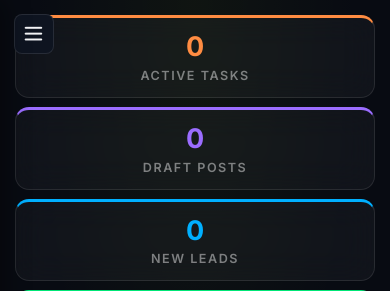
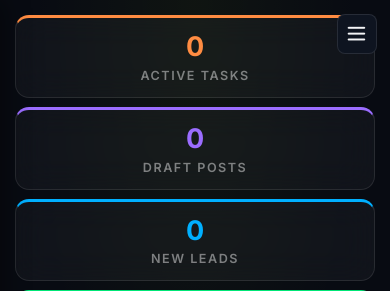
Before and after one commit to raihanislam99/Xoos-Digital, a PHP site: page /admin/index.php in a window 390 px wide. Shown: the top 291 px of the page. Run offline with PHP 8.4, Linux system fonts and the light colour scheme; the visitor is signed in with stand-in values (Sample User, id 1); data that the repository does not hold is empty; some libraries are stand-ins or nearby versions.

Commit message:
move mobile menu btn from left to right

```diff
--- a/admin/inc/header.php
+++ b/admin/inc/header.php
@@ -553,7 +553,7 @@ try { $newLeadsWeek = (int)db_val("SELECT COUNT(*) FROM leads WHERE is_blacklist
             display: none;
             position: fixed;
             top: 0.75rem;
-            left: 0.75rem;
+            right: 0.75rem;
             z-index: 99;
             background: var(--bg2);
             border: 1px solid var(--border);
```
